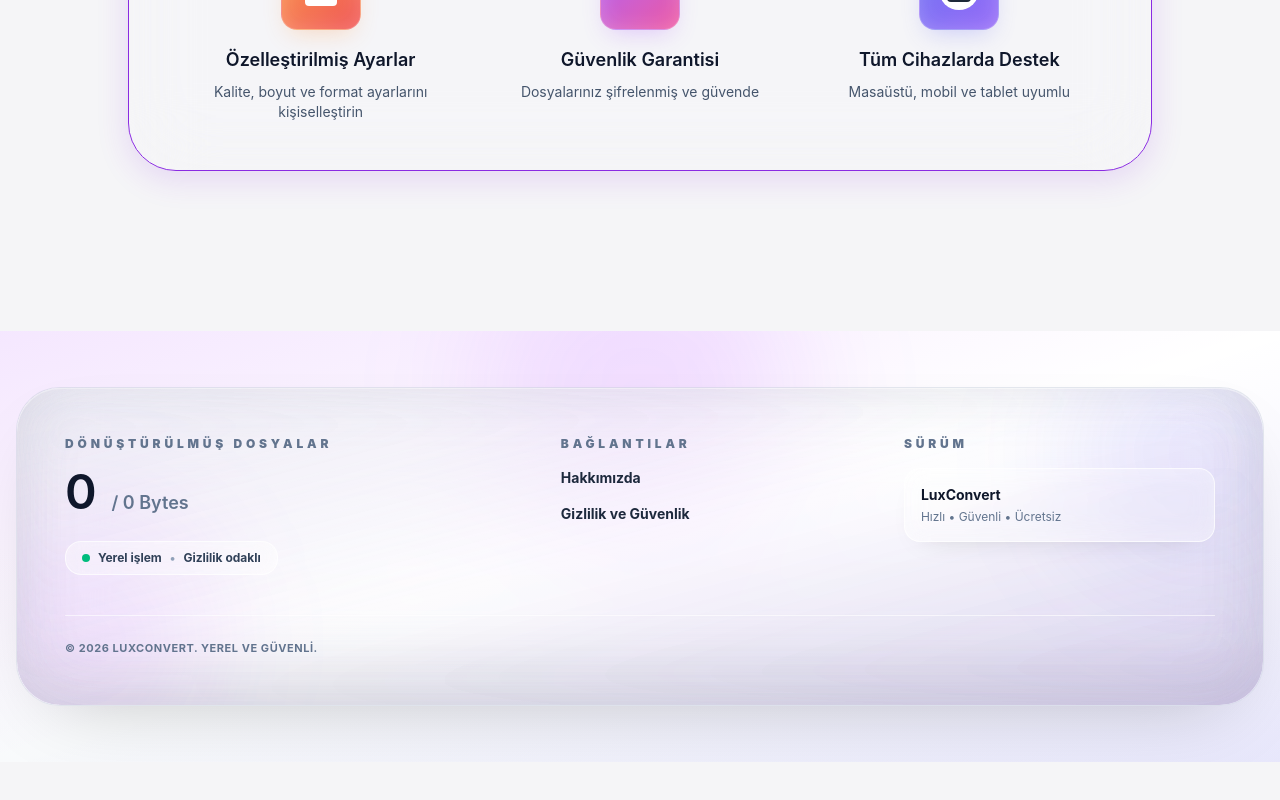
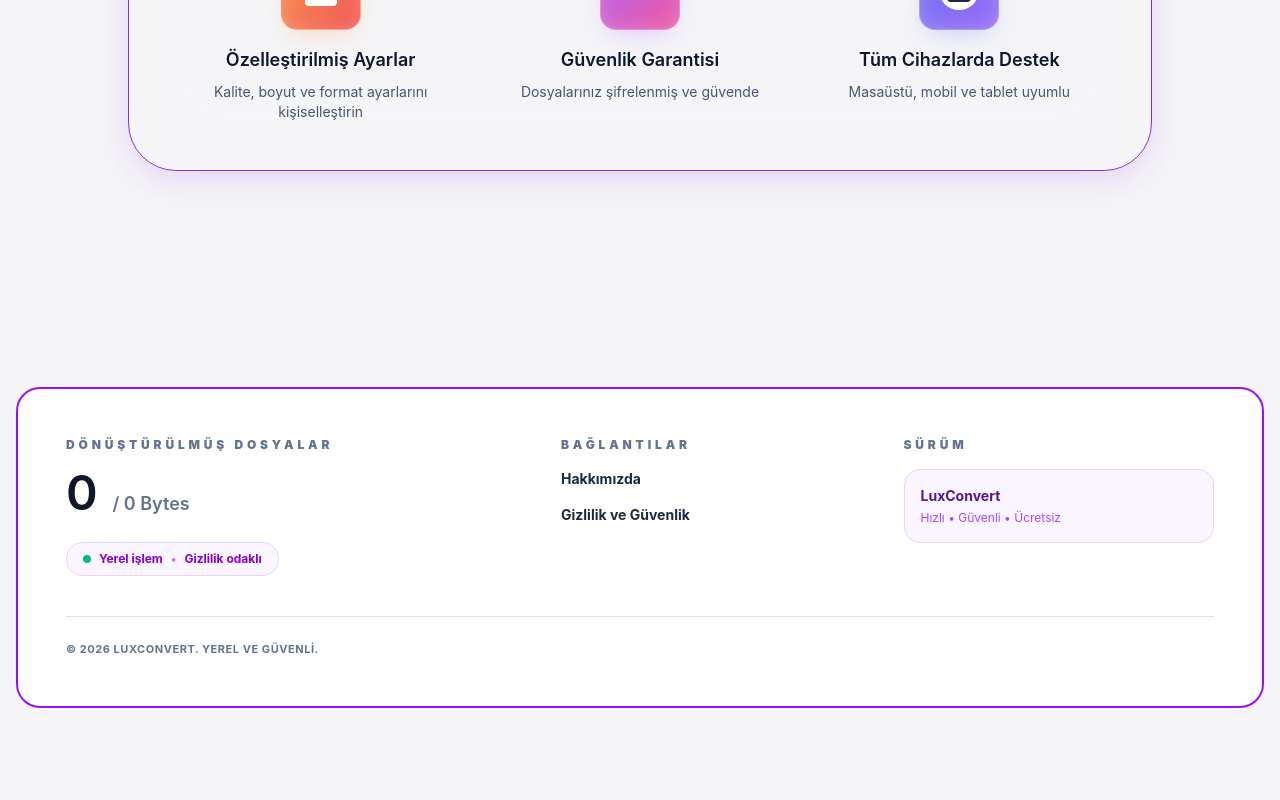
Before and after one commit to lux-027/lux-convert, a Next.js app: page / in a window 1280 px wide. Shown: the part 1849-2649 px from the top of the page. Built offline with nearby package versions, Linux system fonts and the light colour scheme.

Commit message:
Simplify footer design - remove glassmorphism effects and apply clean white background with purple border

```diff
--- a/components/Footer.tsx
+++ b/components/Footer.tsx
@@ -21,22 +21,12 @@ export default function Footer() {
   }, []);
 
   return (
-    <footer className="relative mt-24 overflow-hidden">
-      <div className="absolute inset-0 bg-gradient-to-b from-white via-white to-slate-50"></div>
-      <div className="absolute inset-0 bg-gradient-to-br from-purple-600/10 via-transparent to-indigo-600/10"></div>
-      <div className="absolute -top-24 left-1/2 h-80 w-80 -translate-x-1/2 rounded-full bg-purple-600/10 blur-3xl"></div>
-
+    <footer className="relative mt-24">
       <div className="relative py-14">
         <div className="container mx-auto px-4 max-w-7xl">
-          <div className="relative overflow-hidden rounded-[2.75rem] border border-slate-400/25 bg-white/30 backdrop-blur-2xl shadow-[0_30px_80px_-40px_rgba(0,0,0,0.25)]">
-            <div className="absolute inset-0 bg-gradient-to-br from-white/40 via-white/10 to-purple-600/10"></div>
-            <div className="absolute -top-16 -right-16 h-64 w-64 rounded-full bg-indigo-600/10 blur-3xl"></div>
-            <div className="absolute -bottom-16 -left-16 h-64 w-64 rounded-full bg-purple-600/10 blur-3xl"></div>
-            <div className="pointer-events-none absolute inset-0 rounded-[2.75rem] ring-1 ring-white/35"></div>
-            <div className="pointer-events-none absolute inset-0 rounded-[2.75rem] shadow-[inset_0_1px_0_rgba(255,255,255,0.45),inset_0_0_60px_rgba(148,163,184,0.18),inset_0_-30px_70px_rgba(15,23,42,0.10)]"></div>
-            <div className="pointer-events-none absolute -inset-1 rounded-[3rem] bg-gradient-to-br from-slate-400/15 via-transparent to-slate-700/10 blur-xl"></div>
+          <div className="rounded-3xl border-2 border-purple-600 bg-white p-10 md:p-12">
 
-            <div className="relative p-10 md:p-12">
+            <div className="relative">
               <div className="grid grid-cols-1 lg:grid-cols-12 gap-10">
                 <div className="lg:col-span-5">
                   <p className="text-xs font-black uppercase tracking-[0.32em] text-slate-500">Dönüştürülmüş Dosyalar</p>
@@ -49,10 +39,10 @@ export default function Footer() {
                     </span>
                   </div>
 
-                  <div className="mt-6 inline-flex items-center gap-2 rounded-2xl border border-white/70 bg-white/45 px-4 py-2 text-xs font-bold text-slate-700 backdrop-blur-md shadow-[0_12px_30px_-22px_rgba(0,0,0,0.25)]">
+                  <div className="mt-6 inline-flex items-center gap-2 rounded-2xl border border-purple-200 bg-purple-50 px-4 py-2 text-xs font-bold text-purple-700">
                     <span className="h-2 w-2 rounded-full bg-emerald-500"></span>
                     <span>Yerel işlem</span>
-                    <span className="text-slate-400">•</span>
+                    <span className="text-purple-400">•</span>
                     <span>Gizlilik odaklı</span>
                   </div>
                 </div>
@@ -67,16 +57,16 @@ export default function Footer() {
 
                     <div className="space-y-4">
                       <p className="text-xs font-black uppercase tracking-[0.32em] text-slate-500">Sürüm</p>
-                      <div className="rounded-2xl border border-white/70 bg-white/45 p-4 text-sm text-slate-800 backdrop-blur-md shadow-[0_12px_30px_-22px_rgba(0,0,0,0.25)]">
-                        <div className="font-bold text-slate-900">LuxConvert</div>
-                        <div className="mt-1 text-xs text-slate-500">Hızlı • Güvenli • Ücretsiz</div>
+                      <div className="rounded-2xl border border-purple-200 bg-purple-50 p-4 text-sm text-purple-800">
+                        <div className="font-bold text-purple-900">LuxConvert</div>
+                        <div className="mt-1 text-xs text-purple-500">Hızlı • Güvenli • Ücretsiz</div>
                       </div>
                     </div>
                   </div>
                 </div>
               </div>
 
-              <div className="mt-10 flex flex-col md:flex-row items-center justify-between gap-4 border-t border-white/60 pt-6">
+              <div className="mt-10 flex flex-col md:flex-row items-center justify-between gap-4 border-t border-purple-200 pt-6">
                 <div className="text-[11px] font-bold uppercase tracking-wider text-slate-500">
                   © 2026 LuxConvert. Yerel ve güvenli.
                 </div>
```
